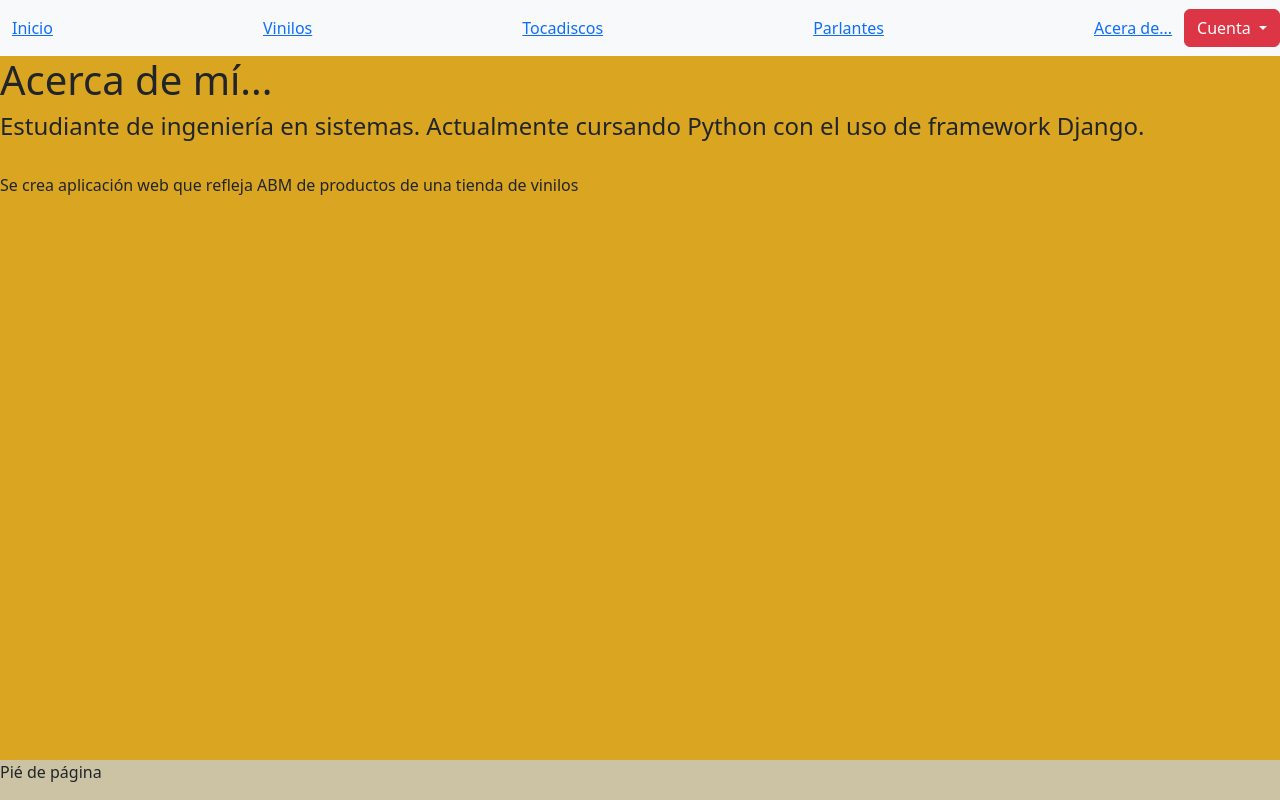
After one commit to MatiasArce99/BlogApp, a Django app: page /base/about/ in a window 1280 px wide. The commit adds this page. Run offline with Django 5.2, Linux system fonts and the light colour scheme.

Commit message:
Entrega final

```diff
--- /dev/null
+++ b/Appweb/templates/ventanas/about.html
@@ -0,0 +1,8 @@
+{% extends 'ventanas/base.html' %}
+{% load static %}
+{% block main %}
+    <h1>Acerca de mí...</h1>
+    <h4>Estudiante de ingeniería en sistemas. Actualmente cursando Python con el uso de framework Django.</h4>
+    <br>
+    <p>Se crea aplicación web que refleja ABM de productos de una tienda de vinilos</p>
+{% endblock %}
--- a/Appweb/templates/ventanas/base.html
+++ b/Appweb/templates/ventanas/base.html
@@ -19,6 +19,7 @@
             <a href="{% url 'ListarVinilos' %}">Vinilos</a>
             <a href="{% url 'ListarTocadiscos' %}">Tocadiscos</a>
             <a href="{% url 'ListarParlantes' %}">Parlantes</a>
+            <a href="{% url 'AboutMe' %}">Acera de...</a>
         </div>
         <img src="{{ request.user.avatar.imagen.url }}" alt="" height="40px">
         {% if request.user.is_authenticated %}
--- a/Appweb/templates/ventanas/editarPerfil.html
+++ b/Appweb/templates/ventanas/editarPerfil.html
@@ -10,6 +10,6 @@
         <input type="submit" value="Enviar">
     </form>
     <button type="button">
-        <a class="navbar-brand" href="{% url 'CambiarContrasenia' %}">Cambiar contraseña</a>
+        <a class="navbar-brand" href="{% url 'CambiarPass' %}">Cambiar contraseña</a>
     </button>
 {% endblock %}
--- a/Appweb/templates/ventanas/inicio.html
+++ b/Appweb/templates/ventanas/inicio.html
@@ -1,5 +1,5 @@
 {% extends 'ventanas/base.html' %}
 {% load static %}
 {% block main %}
-    <p>Página de inicio</p>
+    <h1>Página de inicio</h1>
 {% endblock main %}
--- a/Appweb/urls.py
+++ b/Appweb/urls.py
@@ -8,7 +8,8 @@ urlpatterns = [
     path('logout/', logout_user, name="Logout"),
     path('register/', register, name="Register"),
     path('editarPerfil/', editarPerfil, name="EditarPerfil"),
-    path('cambiarContrasenia/', CambiarContrasenia.as_view(), name="CambiarContrasenia"),
+    path('pass/', CambiarContrasenia.as_view(), name="CambiarPass"),
+    path('about/', about, name='AboutMe'),
 
     path('vinilosLista/', ViniloListView.as_view(), name='ListarVinilos'),
     path('vinilosDetalle/<pk>', ViniloDetailView.as_view(), name='VinilosDetalle'),
--- a/Appweb/views.py
+++ b/Appweb/views.py
@@ -3,7 +3,6 @@ from django.contrib.auth.decorators import login_required
 from django.contrib.auth.forms import AuthenticationForm
 from django.contrib.auth.mixins import LoginRequiredMixin
 from django.contrib.auth.views import PasswordChangeView
-from django.http import HttpResponseRedirect
 from django.shortcuts import render
 from django.urls import reverse_lazy
 from django.views.generic import ListView
@@ -66,7 +65,6 @@ def logout_user(request):
         logout(request)
     return render(request, 'ventanas/inicio.html')
 
-#@login_required()
 class CambiarContrasenia(LoginRequiredMixin, PasswordChangeView):
     template_name = 'ventanas/cambiar_clave.html'
     success_url = reverse_lazy('EditarPerfil')
```
Also changed, not shown: README.md, db.sqlite3, media/pictures/avatar2.png (added), media/pictures/avatar2_QmJLRdz.png (added), 1 other file.
